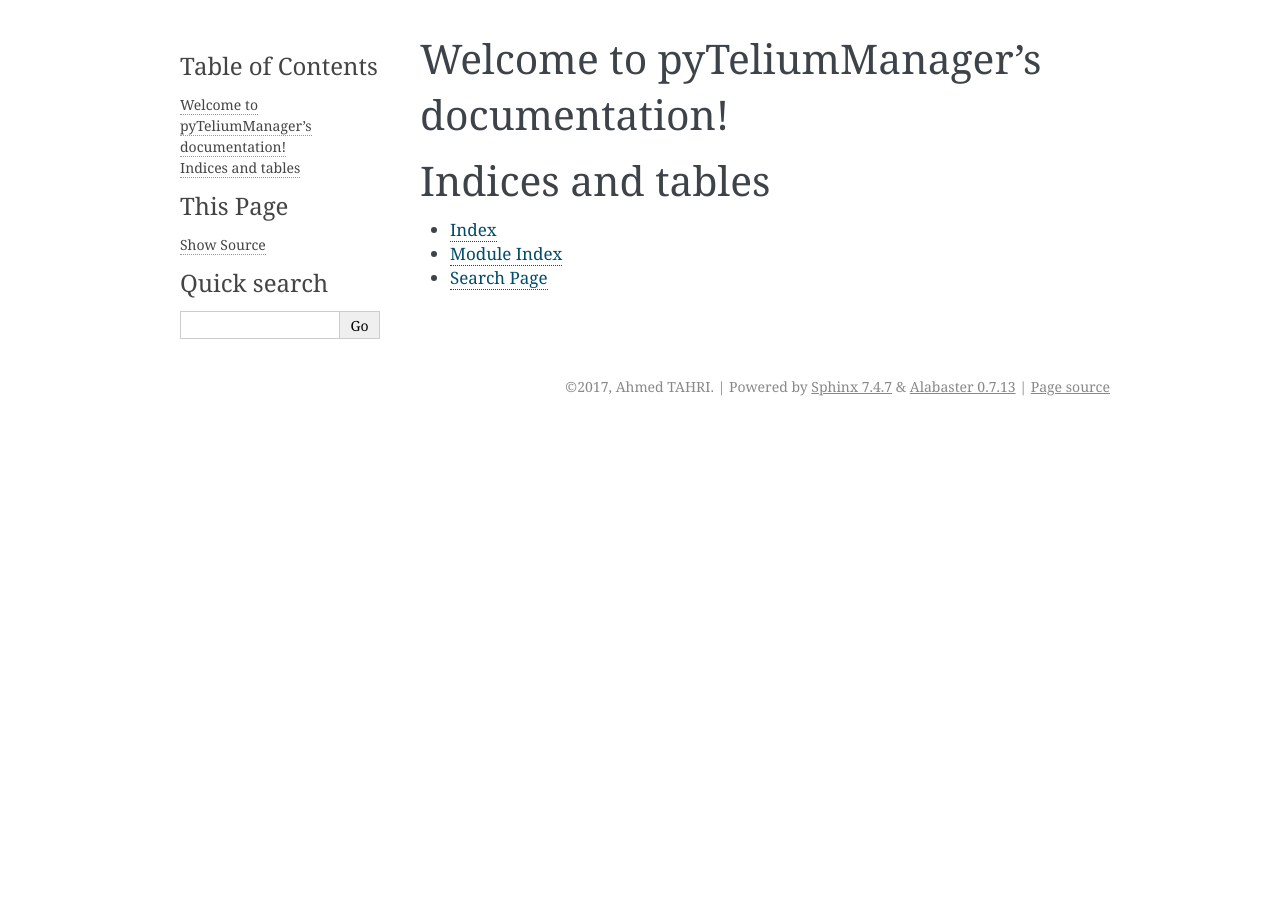
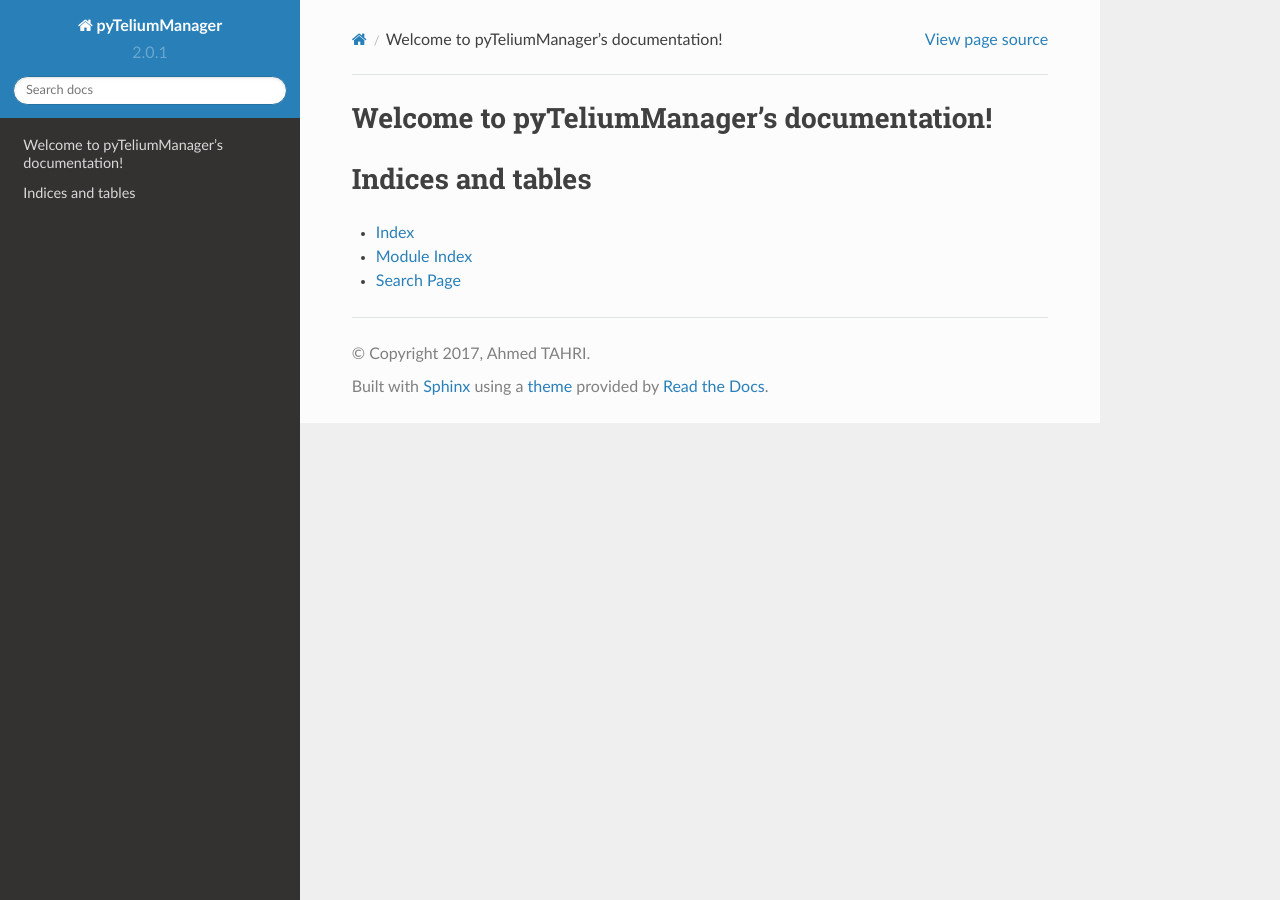
Before and after one commit to Ousret/pyTeliumManager, a Sphinx documentation site: the page built from docs/index.rst, in a window 1280 px wide. Built offline with Sphinx 7.4.7 and the Read the Docs theme 2.0.0, drawn with Linux system fonts in a browser that asks for light colours.

Commit message:
Support theme rtd sphynx.

```diff
--- a/docs/conf.py
+++ b/docs/conf.py
@@ -21,6 +21,7 @@
 # import sys
 # sys.path.insert(0, os.path.abspath('.'))
 from recommonmark.parser import CommonMarkParser
+import sphinx_rtd_theme
 
 # -- General configuration ------------------------------------------------
 
@@ -89,7 +90,9 @@ todo_include_todos = False
 # The theme to use for HTML and HTML Help pages.  See the documentation for
 # a list of builtin themes.
 #
-html_theme = 'alabaster'
+html_theme = 'sphinx_rtd_theme'
+
+html_theme_path = [sphinx_rtd_theme.get_html_theme_path()]
 
 # Theme options are theme-specific and customize the look and feel of a theme
 # further.  For a list of options available for each theme, see the
--- /dev/null
+++ b/docs/requirements.txt
@@ -0,0 +1,3 @@
+sphinx_rtd_theme
+pyserial
+pycountry>=17.0
```
